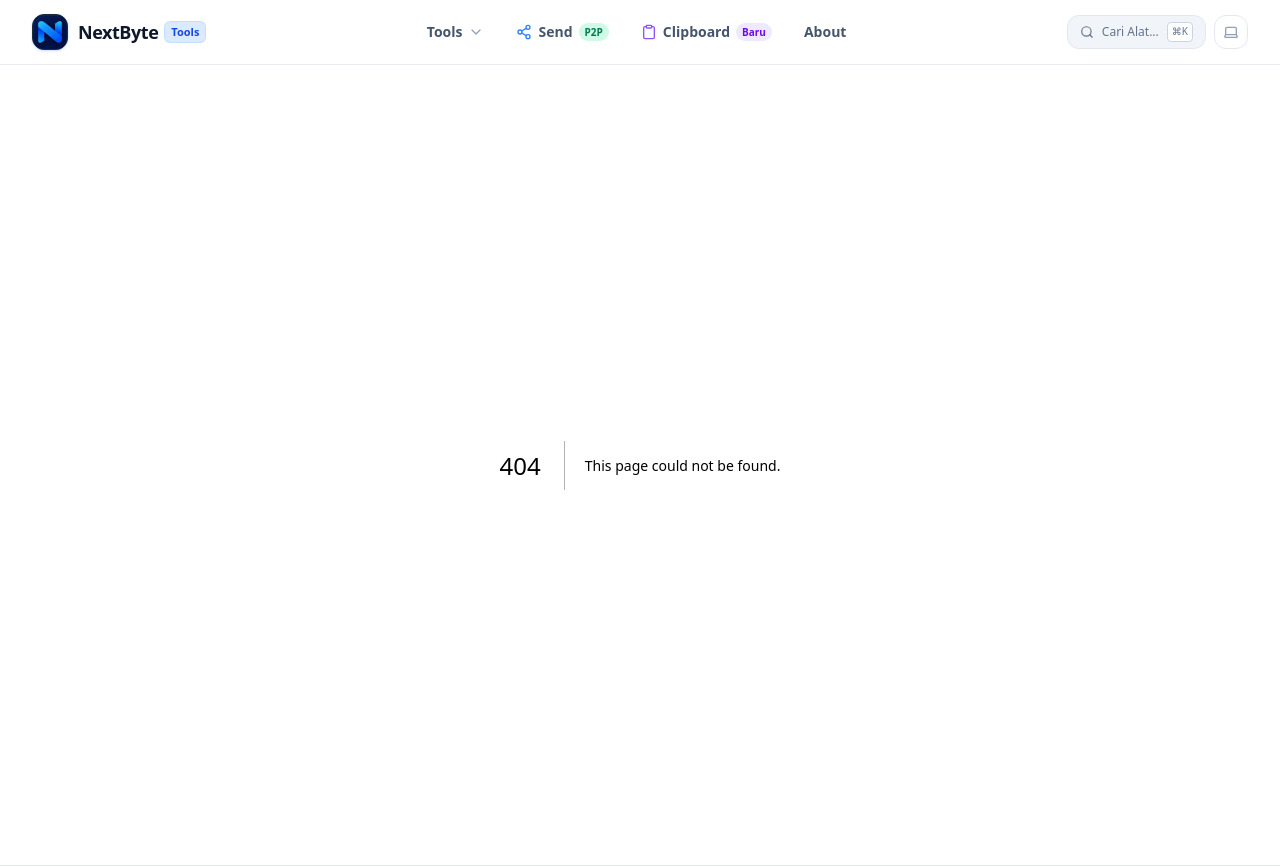
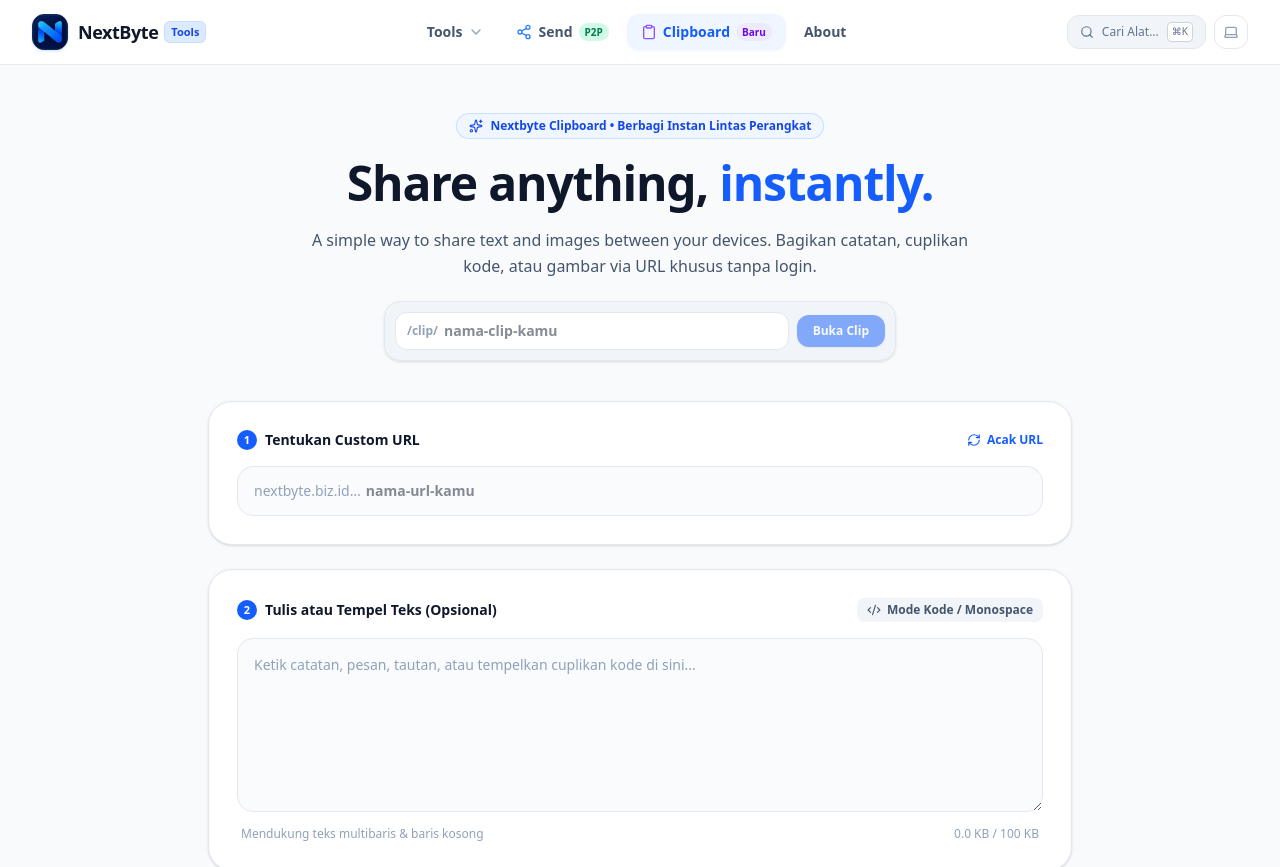
Before and after one commit to AldyAbdullah/nextbyte-tools, a Next.js app: page /clip in a window 1280 px wide. Before the commit this address had no page. Shown: the top 867 px of the page. Built offline with nearby package versions, Linux system fonts and the light colour scheme.

Commit message:
feat: shorten URL from /clipboard to /clip and add quick open bar

```diff
--- a/src/app/api/clipboard/create/route.ts
+++ b/src/app/api/clipboard/create/route.ts
@@ -242,7 +242,7 @@ export async function POST(req: NextRequest) {
 
     const host = req.headers.get('host') || 'nextbyte.biz.id';
     const proto = req.headers.get('x-forwarded-proto') || 'https';
-    const fullUrl = `${proto}://${host}/clipboard/${cleanSlug}`;
+    const fullUrl = `${proto}://${host}/clip/${cleanSlug}`;
 
     return NextResponse.json({
       success: true,
--- /dev/null
+++ b/src/app/clip/[slug]/page.tsx
@@ -0,0 +1,39 @@
+import { Metadata } from 'next';
+import { ClipboardViewerClient } from '@/components/clipboard/ClipboardViewerClient';
+
+interface ClipSlugProps {
+  params: Promise<{
+    slug: string;
+  }>;
+}
+
+export async function generateMetadata({ params }: ClipSlugProps): Promise<Metadata> {
+  const { slug } = await params;
+  const cleanSlug = slug?.trim() || '';
+
+  return {
+    title: `${cleanSlug} - Nextbyte Clip`,
+    description: `Buka dan salin teks atau gambar dari clip ${cleanSlug} di Nextbyte Clip.`,
+    robots: {
+      index: false,
+      follow: false,
+    },
+    alternates: {
+      canonical: `https://www.nextbyte.biz.id/clip/${cleanSlug}`,
+    },
+    openGraph: {
+      title: `${cleanSlug} - Nextbyte Clip`,
+      description: 'Buka dan salin teks atau unduh gambar dari clip privat ini.',
+      url: `https://www.nextbyte.biz.id/clip/${cleanSlug}`,
+      siteName: 'NextByte Tools',
+      locale: 'id_ID',
+      type: 'website',
+    },
+  };
+}
+
+export default async function ClipSlugPage({ params }: ClipSlugProps) {
+  const { slug } = await params;
+
+  return <ClipboardViewerClient slug={slug} />;
+}
--- /dev/null
+++ b/src/app/clip/page.tsx
@@ -0,0 +1,75 @@
+import { Metadata } from 'next';
+import { ClipboardCreatorClient } from '@/components/clipboard/ClipboardCreatorClient';
+
+export const metadata: Metadata = {
+  title: 'Nextbyte Clip - Bagikan Teks & Gambar Instan Lewat Custom URL',
+  description:
+    'Simpan dan bagikan catatan teks, cuplikan kode, atau gambar antarperangkat secara instan lewat custom URL unik tanpa login. Privasi terjamin dengan masa berlaku otomatis dan mode burn-after-read.',
+  keywords: [
+    'nextbyte clip',
+    'online clipboard',
+    'bagikan teks online',
+    'share text and image url',
+    'cl1p net alternative',
+    'clipboard antar perangkat',
+    'temp pastebin image',
+    'pastebin gambar gratis',
+    'berbagi teks tanpa login',
+    'nextbyte tools'
+  ],
+  alternates: {
+    canonical: 'https://www.nextbyte.biz.id/clip',
+  },
+  openGraph: {
+    title: 'Nextbyte Clip - Share Anything, Instantly',
+    description:
+      'Cara paling ringkas dan cepat untuk berbagi teks dan gambar antarperangkat Anda dengan custom URL pendek tanpa perlu mendaftar atau login.',
+    url: 'https://www.nextbyte.biz.id/clip',
+    siteName: 'NextByte Tools',
+    locale: 'id_ID',
+    type: 'website',
+  },
+  twitter: {
+    card: 'summary_large_image',
+    title: 'Nextbyte Clip - Instant Text & Image Sharing',
+    description:
+      'Bagikan catatan, kode, atau gambar antarperangkat langsung melalui custom URL unik.',
+  },
+};
+
+export default function ClipPage() {
+  const jsonLd = {
+    '@context': 'https://schema.org',
+    '@type': 'WebApplication',
+    name: 'Nextbyte Clip',
+    url: 'https://www.nextbyte.biz.id/clip',
+    description:
+      'Layanan penyimpanan dan berbagi teks serta gambar sementara antarperangkat melalui custom URL tanpa registrasi dengan enkripsi, masa berlaku otomatis, dan proteksi password opsional.',
+    applicationCategory: 'UtilityApplication',
+    operatingSystem: 'All',
+    offers: {
+      '@type': 'Offer',
+      price: '0',
+      priceCurrency: 'IDR',
+    },
+    featureList: [
+      'Custom URL slug yang ringkas (/clip/nama)',
+      'Penyimpanan teks hingga 100 KB dan gambar hingga 5 MB',
+      'Masa berlaku fleksibel hingga 12 jam',
+      'Mode Burn After Read (otomatis terhapus setelah dibuka)',
+      'Opsi enkripsi proteksi password',
+      'Manajemen token aman untuk pemilik clipboard',
+      '100% Gratis tanpa login atau instalasi',
+    ],
+  };
+
+  return (
+    <>
+      <script
+        type="application/ld+json"
+        dangerouslySetInnerHTML={{ __html: JSON.stringify(jsonLd) }}
+      />
+      <ClipboardCreatorClient />
+    </>
+  );
+}
--- a/src/app/clipboard/[slug]/page.tsx
+++ b/src/app/clipboard/[slug]/page.tsx
@@ -1,39 +1,12 @@
-import { Metadata } from 'next';
-import { ClipboardViewerClient } from '@/components/clipboard/ClipboardViewerClient';
+import { redirect } from 'next/navigation';
 
-interface ClipboardSlugProps {
+interface LegacySlugProps {
   params: Promise<{
     slug: string;
   }>;
 }
 
-export async function generateMetadata({ params }: ClipboardSlugProps): Promise<Metadata> {
+export default async function LegacyClipboardSlugPage({ params }: LegacySlugProps) {
   const { slug } = await params;
-  const cleanSlug = slug?.trim() || '';
-
-  return {
-    title: `${cleanSlug} - Nextbyte Clipboard`,
-    description: `Buka dan salin teks atau gambar dari clipboard ${cleanSlug} di Nextbyte Clipboard.`,
-    robots: {
-      index: false,
-      follow: false,
-    },
-    alternates: {
-      canonical: `https://www.nextbyte.biz.id/clipboard/${cleanSlug}`,
-    },
-    openGraph: {
-      title: `${cleanSlug} - Nextbyte Clipboard`,
-      description: 'Buka dan salin teks atau unduh gambar dari clipboard privat ini.',
-      url: `https://www.nextbyte.biz.id/clipboard/${cleanSlug}`,
-      siteName: 'NextByte Tools',
-      locale: 'id_ID',
-      type: 'website',
-    },
-  };
+  redirect(`/clip/${slug}`);
 }
-
-export default async function ClipboardSlugPage({ params }: ClipboardSlugProps) {
-  const { slug } = await params;
-
-  return <ClipboardViewerClient slug={slug} />;
-}
--- a/src/app/clipboard/page.tsx
+++ b/src/app/clipboard/page.tsx
@@ -1,74 +1,5 @@
-import { Metadata } from 'next';
-import { ClipboardCreatorClient } from '@/components/clipboard/ClipboardCreatorClient';
+import { redirect } from 'next/navigation';
 
-export const metadata: Metadata = {
-  title: 'Nextbyte Clipboard - Bagikan Teks & Gambar Instan Lewat Custom URL',
-  description:
-    'Simpan dan bagikan catatan teks, cuplikan kode, atau gambar antarperangkat secara instan lewat custom URL unik tanpa login. Privasi terjamin dengan masa berlaku otomatis dan proteksi password opsional.',
-  keywords: [
-    'nextbyte clipboard',
-    'online clipboard',
-    'bagikan teks online',
-    'share text and image url',
-    'cl1p net alternative',
-    'clipboard antar perangkat',
-    'temp pastebin image',
-    'pastebin gambar gratis',
-    'berbagi teks tanpa login',
-    'nextbyte tools'
-  ],
-  alternates: {
-    canonical: 'https://www.nextbyte.biz.id/clipboard',
-  },
-  openGraph: {
-    title: 'Nextbyte Clipboard - Share Anything, Instantly',
-    description:
-      'Cara paling ringkas dan cepat untuk berbagi teks dan gambar antarperangkat Anda dengan custom URL unik tanpa perlu mendaftar atau login.',
-    url: 'https://www.nextbyte.biz.id/clipboard',
-    siteName: 'NextByte Tools',
-    locale: 'id_ID',
-    type: 'website',
-  },
-  twitter: {
-    card: 'summary_large_image',
-    title: 'Nextbyte Clipboard - Instant Text & Image Sharing',
-    description:
-      'Bagikan catatan, kode, atau gambar antarperangkat langsung melalui custom URL unik.',
-  },
-};
-
-export default function ClipboardPage() {
-  const jsonLd = {
-    '@context': 'https://schema.org',
-    '@type': 'WebApplication',
-    name: 'Nextbyte Clipboard',
-    url: 'https://www.nextbyte.biz.id/clipboard',
-    description:
-      'Layanan penyimpanan dan berbagi teks serta gambar sementara antarperangkat melalui custom URL tanpa registrasi dengan enkripsi, masa berlaku otomatis, dan proteksi password opsional.',
-    applicationCategory: 'UtilityApplication',
-    operatingSystem: 'All',
-    offers: {
-      '@type': 'Offer',
-      price: '0',
-      priceCurrency: 'IDR',
-    },
-    featureList: [
-      'Custom URL slug yang dipersonalisasi',
-      'Penyimpanan teks hingga 100 KB dan gambar hingga 5 MB',
-      'Masa berlaku fleksibel (1 jam, 6 jam, 24 jam, 7 hari)',
-      'Opsi enkripsi proteksi password',
-      'Manajemen token aman untuk pemilik clipboard',
-      '100% Gratis tanpa login atau instalasi',
-    ],
-  };
-
-  return (
-    <>
-      <script
-        type="application/ld+json"
-        dangerouslySetInnerHTML={{ __html: JSON.stringify(jsonLd) }}
-      />
-      <ClipboardCreatorClient />
-    </>
-  );
+export default function LegacyClipboardPage() {
+  redirect('/clip');
 }
--- a/src/app/tools/[slug]/page.tsx
+++ b/src/app/tools/[slug]/page.tsx
@@ -55,7 +55,7 @@ interface ToolPageProps {
 
 export function generateStaticParams() {
   return TOOLS_REGISTRY.filter(
-    (tool) => !['qr-code-generator', 'barcode-generator', 'mail-merge', 'word-page-number', 'caption-generator', 'image-compressor', 'image-sharpener', 'image-background-remover', 'send', 'receive', 'clipboard'].includes(tool.slug)
+    (tool) => !['qr-code-generator', 'barcode-generator', 'mail-merge', 'word-page-number', 'caption-generator', 'image-compressor', 'image-sharpener', 'image-background-remover', 'send', 'receive', 'clipboard', 'clip'].includes(tool.slug)
   ).map((tool) => ({
     slug: tool.slug,
   }));
@@ -104,8 +104,8 @@ export default async function DynamicToolPage({ params }: ToolPageProps) {
   if (slug === 'send') {
     redirect('/send');
   }
-  if (slug === 'clipboard') {
-    redirect('/clipboard');
+  if (slug === 'clip' || slug === 'clipboard') {
+    redirect('/clip');
   }
   if (slug === 'receive') {
     redirect('/receive');
--- a/src/app/tools/page.tsx
+++ b/src/app/tools/page.tsx
@@ -133,7 +133,7 @@ export default function AllToolsPage() {
           return (
             <Link
               key={tool.id}
-              href={tool.slug === 'send' ? '/send' : tool.slug === 'clipboard' ? '/clipboard' : `/tools/${tool.slug}`}
+              href={tool.slug === 'send' ? '/send' : (tool.slug === 'clip' || tool.slug === 'clipboard') ? '/clip' : `/tools/${tool.slug}`}
               className={`p-6 rounded-3xl transition-all flex flex-col justify-between group ${
                 isAvailable
                   ? 'bg-white dark:bg-slate-900 border-2 border-blue-500/40 hover:border-blue-500 shadow-xl shadow-blue-500/5 hover:shadow-blue-500/15'
--- a/src/components/clipboard/ClipboardCreatorClient.tsx
+++ b/src/components/clipboard/ClipboardCreatorClient.tsx
@@ -2,6 +2,7 @@
 
 import React, { useState, useRef, useEffect, useCallback } from 'react';
 import Link from 'next/link';
+import { useRouter } from 'next/navigation';
 import {
   Clipboard,
   UploadCloud,
@@ -34,7 +35,11 @@ const EXPIRY_OPTIONS: Array<{ value: ClipboardExpiry; label: string; desc: strin
 ];
 
 export function ClipboardCreatorClient() {
+  const router = useRouter();
   const { showToast } = useToast();
+
+  // Quick Open state for opening on another device
+  const [quickOpenSlug, setQuickOpenSlug] = useState<string>('');
 
   // Form states
   const [slug, setSlug] = useState<string>('');
@@ -166,6 +171,15 @@ export function ClipboardCreatorClient() {
     const generated = generateRandomSlug();
     setSlug(generated);
     setSlugTouched(true);
+  };
+
+  // Quick Open on another computer
+  const handleQuickOpen = (e: React.FormEvent) => {
+    e.preventDefault();
+    const clean = sanitizeSlug(quickOpenSlug.trim().toLowerCase());
+    if (clean) {
+      router.push(`/clip/${clean}`);
+    }
   };
 
   // Handle Form Submission
@@ -311,6 +325,38 @@ export function ClipboardCreatorClient() {
         <p className="text-sm sm:text-base text-slate-600 dark:text-slate-400 leading-relaxed">
           A simple way to share text and images between your devices. Bagikan catatan, cuplikan kode, atau gambar via URL khusus tanpa login.
         </p>
+
+        {/* QUICK OPEN BAR (Mudah dibuka di komputer/laptop lain tanpa ketik panjang) */}
+        <div className="pt-2 max-w-lg mx-auto">
+          <div className="bg-slate-100/90 dark:bg-slate-900/90 border border-slate-200 dark:border-slate-800 rounded-2xl p-2.5 shadow-sm flex items-center justify-between gap-2">
+            <div className="relative flex-1">
+              <span className="absolute left-3 top-1/2 -translate-y-1/2 text-xs font-mono font-bold text-slate-400">
+                /clip/
+              </span>
+              <input
+                type="text"
+                value={quickOpenSlug}
+                onChange={(e) => setQuickOpenSlug(sanitizeSlug(e.target.value))}
+                onKeyDown={(e) => {
+                  if (e.key === 'Enter') {
+                    e.preventDefault();
+                    handleQuickOpen(e);
+                  }
+                }}
+                placeholder="nama-clip-kamu"
+                className="w-full pl-12 pr-3 py-2 rounded-xl text-xs sm:text-sm font-mono font-bold bg-white dark:bg-slate-800/80 border border-slate-200 dark:border-slate-700 text-slate-900 dark:text-white focus:outline-none focus:border-blue-500"
+              />
+            </div>
+            <button
+              type="button"
+              onClick={handleQuickOpen}
+              disabled={!quickOpenSlug.trim()}
+              className="px-4 py-2 rounded-xl bg-blue-600 hover:bg-blue-500 disabled:opacity-50 text-white font-bold text-xs transition-colors shrink-0 shadow-sm"
+            >
+              Buka Clip
+            </button>
+          </div>
+        </div>
       </div>
 
       {/* 2. FORM CONTAINER */}
@@ -347,7 +393,7 @@ export function ClipboardCreatorClient() {
           <div className="space-y-2">
             <div className="flex items-center rounded-2xl border bg-slate-50/70 dark:bg-slate-950/50 border-slate-200 dark:border-slate-800 focus-within:border-blue-500 focus-within:ring-2 focus-within:ring-blue-500/20 overflow-hidden transition-all">
               <span className="pl-4 pr-1 text-xs sm:text-sm text-slate-400 font-mono select-none truncate">
-                nextbyte.biz.id/clipboard/
+                nextbyte.biz.id/clip/
               </span>
               <input
                 type="text"
@@ -694,10 +740,10 @@ export function ClipboardCreatorClient() {
             {/* Action Buttons */}
             <div className="space-y-2 pt-2">
               <Link
-                href={`/clipboard/${createdData.slug}`}
+                href={`/clip/${createdData.slug}`}
                 className="w-full py-3 px-4 rounded-xl bg-blue-600 hover:bg-blue-500 text-white font-bold text-xs sm:text-sm shadow-md shadow-blue-500/20 flex items-center justify-center gap-2 transition-all"
               >
-                <span>Buka Halaman Clipboard</span>
+                <span>Buka Halaman Clip</span>
                 <ArrowRight className="w-4 h-4" />
               </Link>
 
--- a/src/components/clipboard/ClipboardViewerClient.tsx
+++ b/src/components/clipboard/ClipboardViewerClient.tsx
@@ -323,11 +323,11 @@ export function ClipboardViewerClient({ slug }: ClipboardViewerClientProps) {
 
         <div className="pt-2">
           <Link
-            href="/clipboard"
+            href="/clip"
             className="inline-flex items-center gap-2 py-3 px-6 rounded-2xl bg-blue-600 hover:bg-blue-500 text-white font-bold text-sm shadow-md shadow-blue-500/20 transition-all"
           >
             <Clipboard className="w-4 h-4" />
-            <span>Buat Clipboard Baru</span>
+            <span>Buat Clip Baru</span>
           </Link>
         </div>
       </div>
@@ -398,9 +398,9 @@ export function ClipboardViewerClient({ slug }: ClipboardViewerClientProps) {
         </form>
 
         <div className="pt-4">
-          <Link href="/clipboard" className="text-xs text-slate-400 hover:text-slate-600 dark:hover:text-slate-300 font-semibold inline-flex items-center gap-1.5">
+          <Link href="/clip" className="text-xs text-slate-400 hover:text-slate-600 dark:hover:text-slate-300 font-semibold inline-flex items-center gap-1.5">
             <ArrowLeft className="w-3.5 h-3.5" />
-            <span>Kembali ke Beranda Clipboard</span>
+            <span>Kembali ke Beranda Clip</span>
           </Link>
         </div>
       </div>
@@ -460,7 +460,7 @@ export function ClipboardViewerClient({ slug }: ClipboardViewerClientProps) {
           )}
 
           <Link
-            href="/clipboard"
+            href="/clip"
             className="inline-flex items-center gap-1.5 px-3 py-2 rounded-xl bg-blue-600 hover:bg-blue-500 text-white text-xs font-bold shadow-md shadow-blue-500/20 transition-all"
           >
             <Clipboard className="w-4 h-4" />
--- a/src/components/common/SearchModal.tsx
+++ b/src/components/common/SearchModal.tsx
@@ -103,7 +103,7 @@ export function SearchModal({ isOpen, onClose }: SearchModalProps) {
               return (
                 <Link
                   key={tool.id}
-                  href={tool.slug === 'send' ? '/send' : tool.slug === 'clipboard' ? '/clipboard' : `/tools/${tool.slug}`}
+                  href={tool.slug === 'send' ? '/send' : (tool.slug === 'clip' || tool.slug === 'clipboard') ? '/clip' : `/tools/${tool.slug}`}
                   onClick={onClose}
                   className="flex items-center justify-between p-3 rounded-xl hover:bg-slate-50 dark:hover:bg-slate-800/70 transition-all group"
                 >
--- a/src/components/layout/Navbar.tsx
+++ b/src/components/layout/Navbar.tsx
@@ -127,8 +127,8 @@ const TOOL_CATEGORIES: NavCategory[] = [
         iconBg: 'bg-cyan-50 dark:bg-cyan-950/60',
       },
       {
-        name: 'Nextbyte Clipboard',
-        href: '/clipboard',
+        name: 'Nextbyte Clip',
+        href: '/clip',
         desc: 'Bagikan teks & gambar via URL unik',
         icon: Clipboard,
         badge: 'Baru',
@@ -198,7 +198,7 @@ export function Navbar() {
 
   const isToolsActive = pathname.startsWith('/tools');
   const isSendActive = pathname === '/send' || pathname.startsWith('/send') || pathname === '/receive';
-  const isClipboardActive = pathname.startsWith('/clipboard');
+  const isClipboardActive = pathname.startsWith('/clip') || pathname.startsWith('/clipboard');
   const isAboutActive = pathname === '/about';
 
   return (
@@ -352,7 +352,7 @@ export function Navbar() {
 
             {/* Nextbyte Clipboard Nav Link */}
             <Link
-              href="/clipboard"
+              href="/clip"
               className={`flex items-center gap-1.5 px-3.5 py-2 rounded-xl text-sm font-semibold transition-all ${
                 isClipboardActive
                   ? 'text-blue-600 dark:text-blue-400 bg-blue-50 dark:bg-blue-950/40 shadow-sm shadow-blue-500/5'
@@ -445,7 +445,7 @@ export function Navbar() {
               </Link>
 
               <Link
-                href="/clipboard"
+                href="/clip"
                 onClick={() => setIsMobileMenuOpen(false)}
                 className={`flex items-center justify-between px-3.5 py-2.5 rounded-xl text-sm font-bold ${
                   isClipboardActive
--- a/src/config/tools.ts
+++ b/src/config/tools.ts
@@ -39,8 +39,8 @@ export const TOOLS_REGISTRY: ToolItem[] = [
   },
   {
     id: 'nextbyte-clipboard',
-    name: 'Nextbyte Clipboard',
-    slug: 'clipboard',
+    name: 'Nextbyte Clip',
+    slug: 'clip',
     description: 'Simpan dan bagikan catatan teks, cuplikan kode, atau gambar antarperangkat secara instan lewat custom URL unik tanpa login dengan masa berlaku fleksibel.',
     category: 'Utility',
     status: 'available',
```
